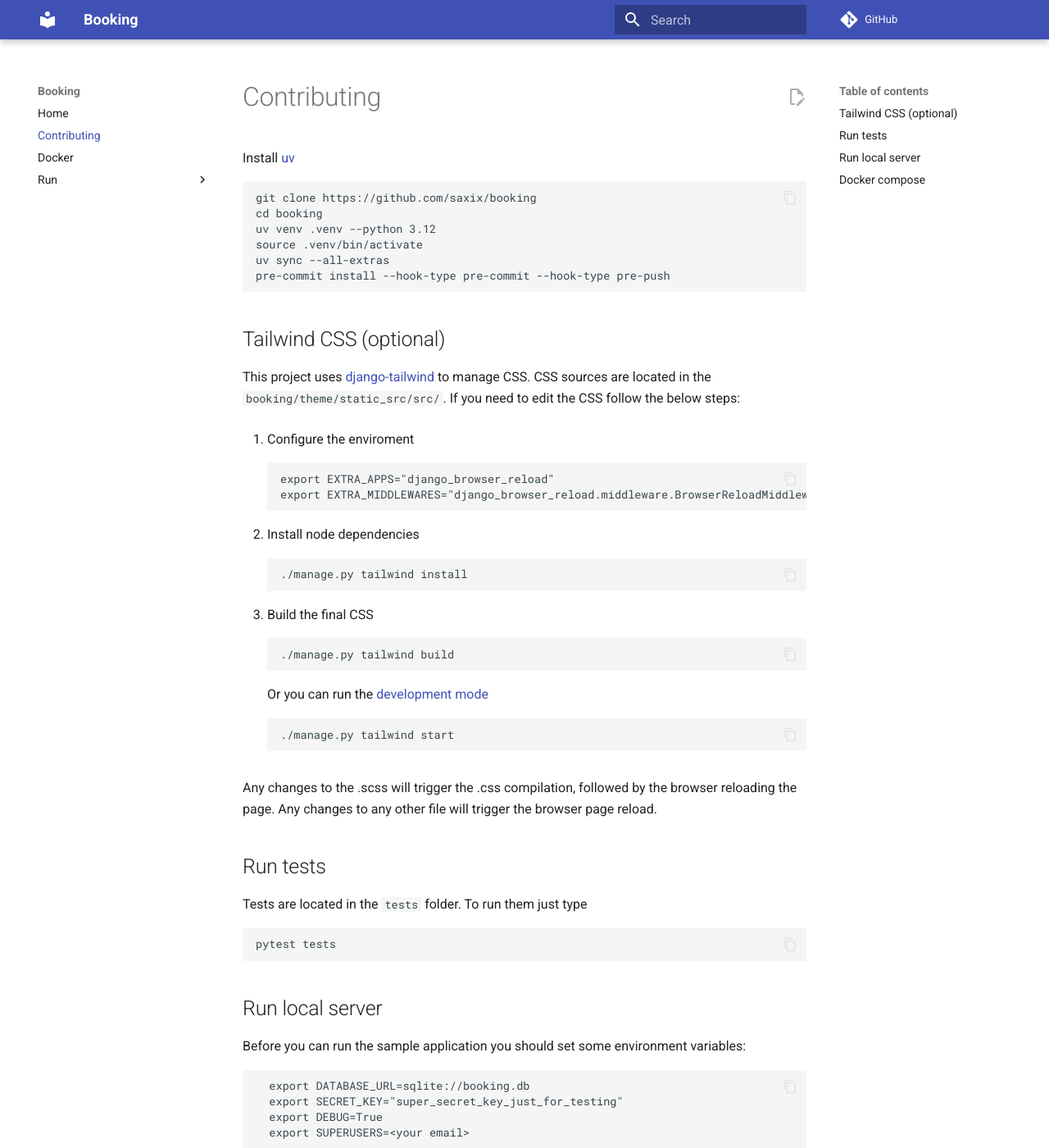
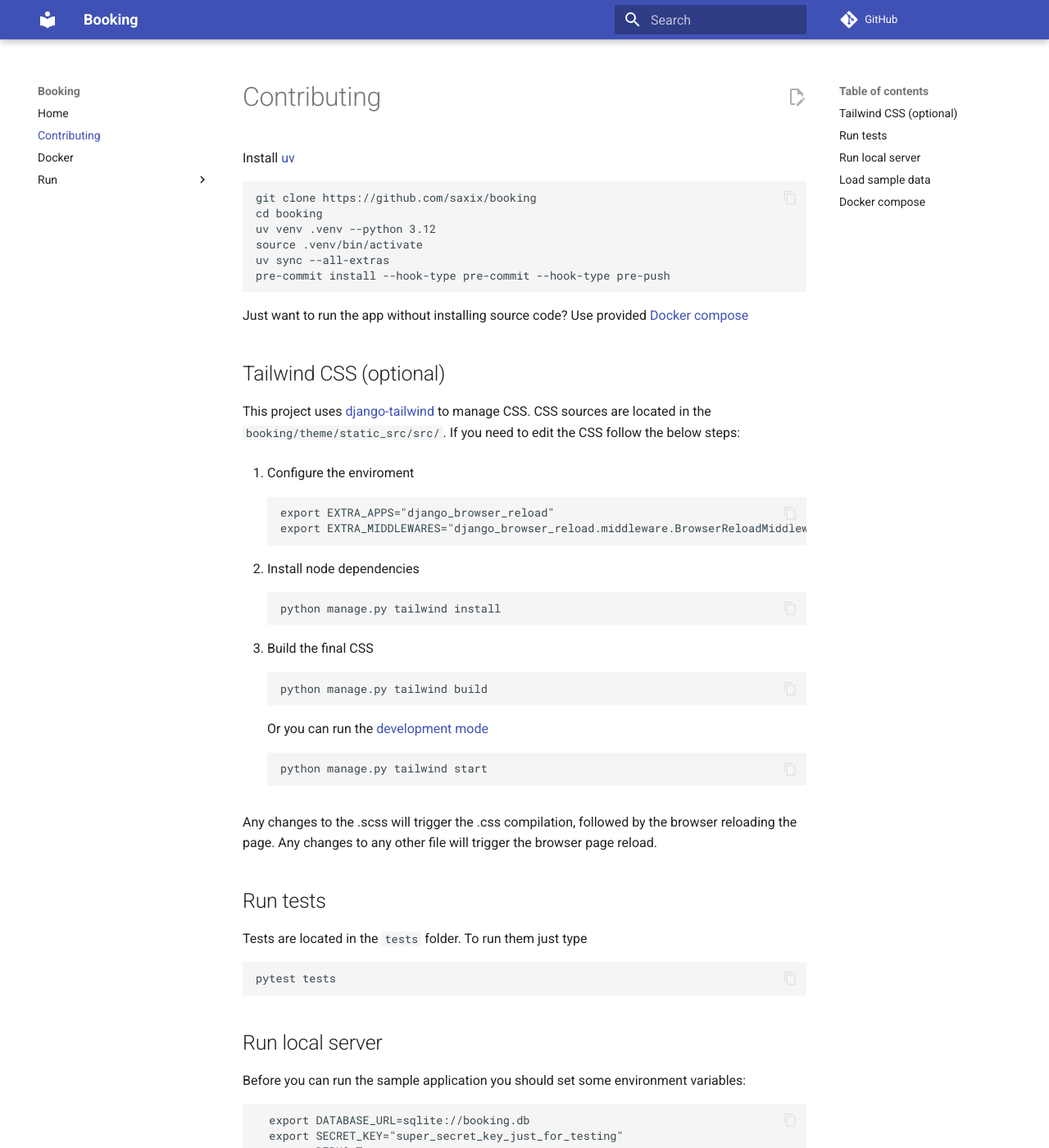
Before and after one commit to saxix/booking, an MkDocs documentation site: the page built from docs/src/contributing.md, in a window 1280 px wide and 1400 px high. Shown: the whole window at 82% size. Built offline with MkDocs 1.6.1 and Material for MkDocs 9.7.7, drawn with Linux system fonts in a browser that asks for light colours; comment, search, counter and statistics services are not loaded; some of the changed text lies outside the part shown.

Commit message:
updates docs

```diff
--- a/docs/src/contributing.md
+++ b/docs/src/contributing.md
@@ -11,6 +11,7 @@ Install [uv](https://docs.astral.sh/uv/getting-started/installation/)
     uv sync --all-extras
     pre-commit install --hook-type pre-commit --hook-type pre-push
 
+Just want to run the app without installing source code? Use provided [Docker compose](Docker compose)
 
 ## Tailwind CSS (optional)
 
@@ -25,16 +26,16 @@ If you need to edit the CSS follow the below steps:
 
 1. Install node dependencies
 
-        ./manage.py tailwind install
+        python manage.py tailwind install
 
 
 1. Build the final CSS
 
-        ./manage.py tailwind build
+        python manage.py tailwind build
 
     Or you can run the [development mode](https://django-tailwind.readthedocs.io/en/latest/usage.html#running-in-development-mode)
 
-        ./manage.py tailwind start
+        python manage.py tailwind start
 
 Any changes to the .scss will trigger the .css compilation, followed by the browser reloading the page.
 Any changes to any other file will trigger the browser page reload.
@@ -72,10 +73,13 @@ if you want to enable Google SSO you should add:
 later you can
 
 
-    ./manage.py runserver
+    python manage.py runserver
 
 and point your browser to http://localhost:8000
 
+## Load sample data
+
+    python manage.py demo
 
 
 ## Docker compose
```
